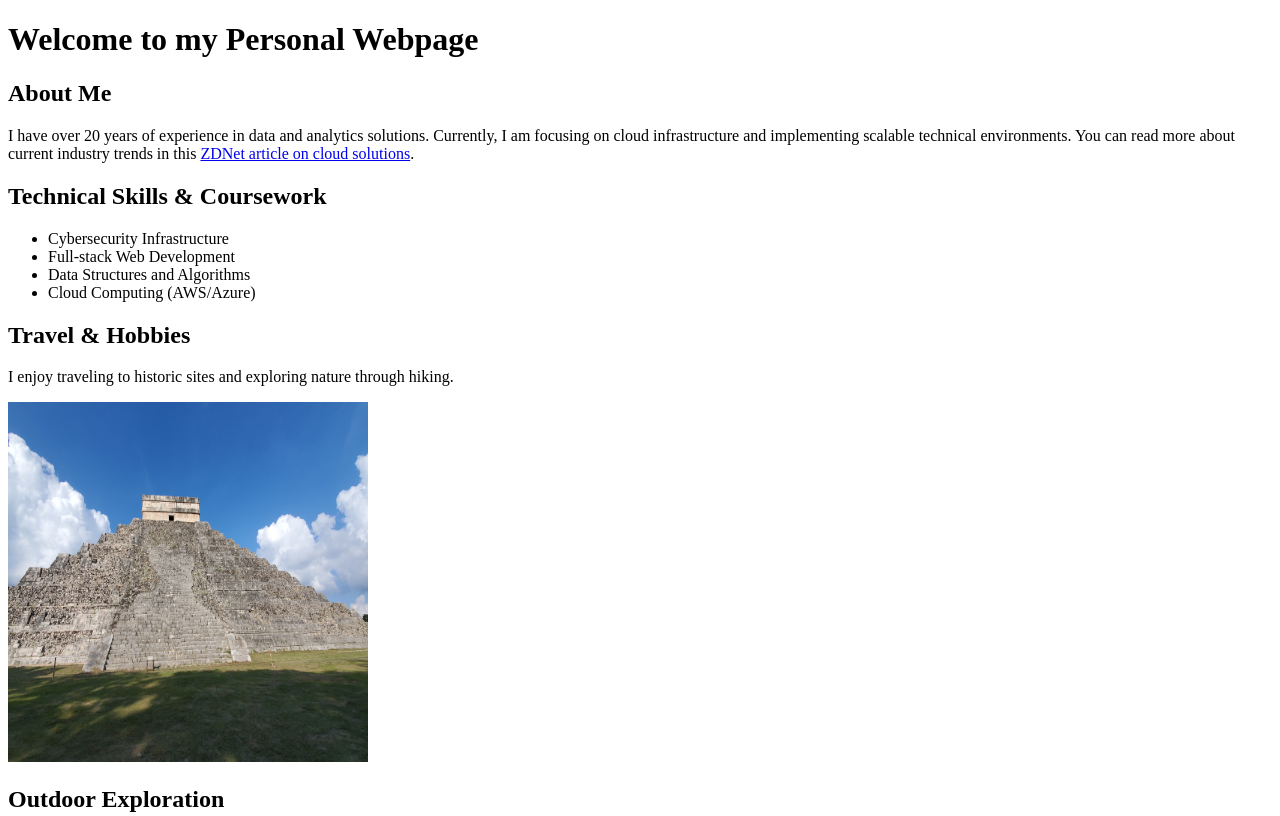
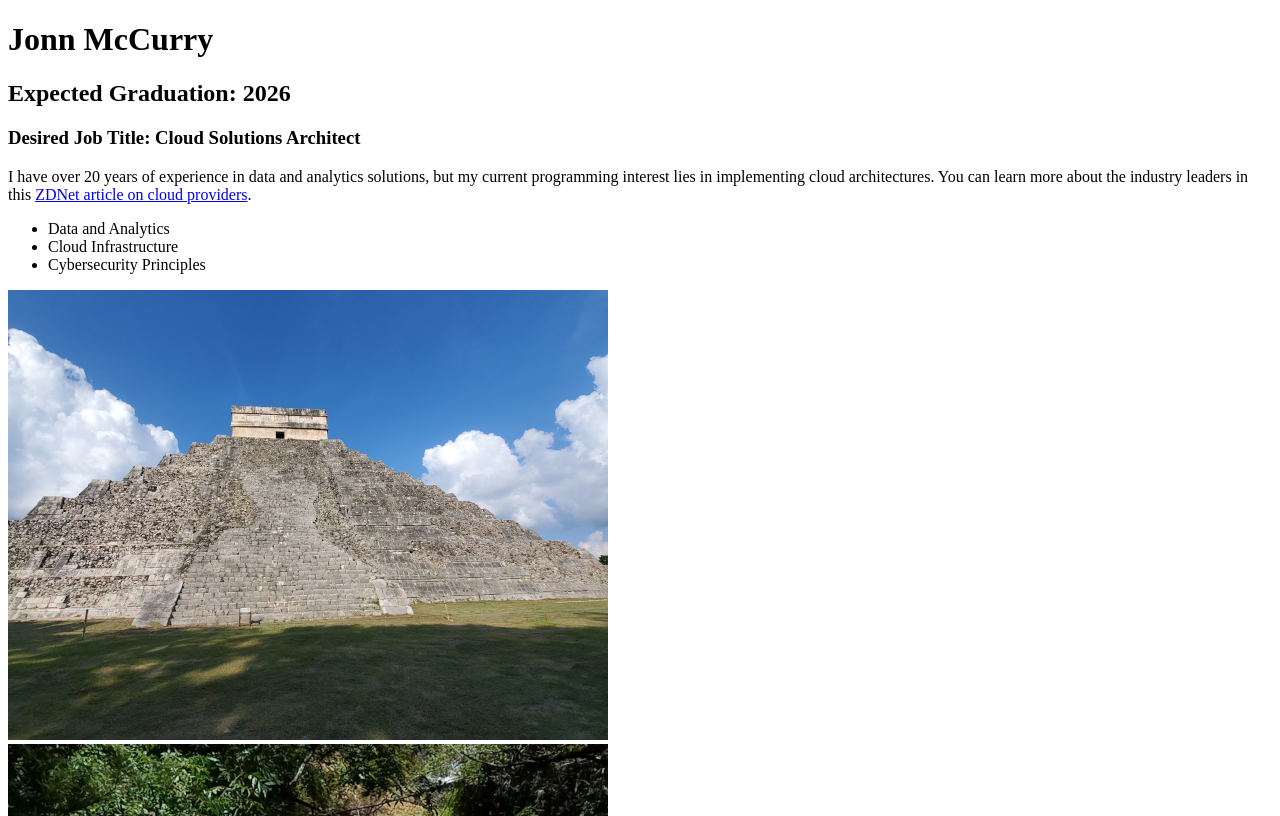
Before and after one commit to tripolii31/2328_test, a website: page public/hw2/hw2.html in a window 1280 px wide. Shown: the top 816 px of the page. Drawn offline with Linux system fonts and the light colour scheme.

Commit message:
Revised HW2 - supposed to be 100

```diff
--- a/public/hw2/hw2.html
+++ b/public/hw2/hw2.html
@@ -1,42 +1,32 @@
 <!DOCTYPE html>
-<html>
+<html lang="en">
 <head>
-  <meta charset="UTF-8">
-  <meta name="author" content="Jonn McCurry" />
-  <meta name="description" content="Personal home page for COSC 2328" />
+  <meta name="author" content="Jonn McCurry">
+  <meta name="assignment" content="homework 2">
   <title>Jonn McCurry - Personal Home Page</title>
 </head>
 <body>
 
-  <h1>Welcome to my Personal Webpage</h1>
+  <h1>Jonn McCurry</h1>
+  <h2>Expected Graduation: 2026</h2>
+  <h3>Desired Job Title: Cloud Solutions Architect</h3>
 
-  <h2>About Me</h2>
   <p>
-    I have over 20 years of experience in data and analytics solutions.
-    Currently, I am focusing on cloud infrastructure and implementing scalable
-    technical environments. You can read more about current industry trends in
-    this <a href="https://www.zdnet.com/article/the-top-cloud-providers-of-2020-aws-microsoft-azure-google-cloud-hybrid-saas/">ZDNet article on cloud solutions</a>.
+    I have over 20 years of experience in data and analytics solutions, but my current programming interest lies in implementing cloud architectures. You can learn more about the industry leaders in this
+    <a href="https://www.zdnet.com/article/the-top-cloud-providers-of-2020-aws-microsoft-azure-google-cloud-hybrid-saas/" target="_blank">ZDNet article on cloud providers</a>.
   </p>
 
-  <h2>Technical Skills & Coursework</h2>
   <ul>
-    <li>Cybersecurity Infrastructure</li>
-    <li>Full-stack Web Development</li>
-    <li>Data Structures and Algorithms</li>
-    <li>Cloud Computing (AWS/Azure)</li>
+    <li>Data and Analytics</li>
+    <li>Cloud Infrastructure</li>
+    <li>Cybersecurity Principles</li>
   </ul>
 
-  <h2>Travel & Hobbies</h2>
-  <p>I enjoy traveling to historic sites and exploring nature through hiking.</p>
-
   <a href="https://en.wikipedia.org/wiki/Chichen_Itza">
-    <img src="./images/20191128chichenitza_600.png" alt="Chichen Itza" title="Chichen Itza" width="360" height="360">
+    <img src="images/20191128chichenitza_600.png" alt="Chichen Itza pyramid in Mexico">
   </a>
-
-  <h2>Outdoor Exploration</h2>
-  <img src="./images/20190707_Pedernales_600.png" alt="Pedernales Falls State Park" title="Pedernales Falls" width="360" height="360">
-
-  <p>Visit the <a href="https://tpwd.texas.gov/state-parks/pedernales-falls">Official State Park Page</a> for more info.</p>
+  <br>
+  <img src="images/20190707_Pedernales_600.png" alt="Hiking at Pedernales Falls State Park">
 
 </body>
 </html>
```
Also changed, not shown: public/hw2/hw2-v1.html (added, +42 -0 lines), public/hw2/HW2_local_jmccurry.png, public/hw2/HW2_meta_jmccurry.png (deleted), public/hw2/HW2_production__jmccurry.png (deleted).
